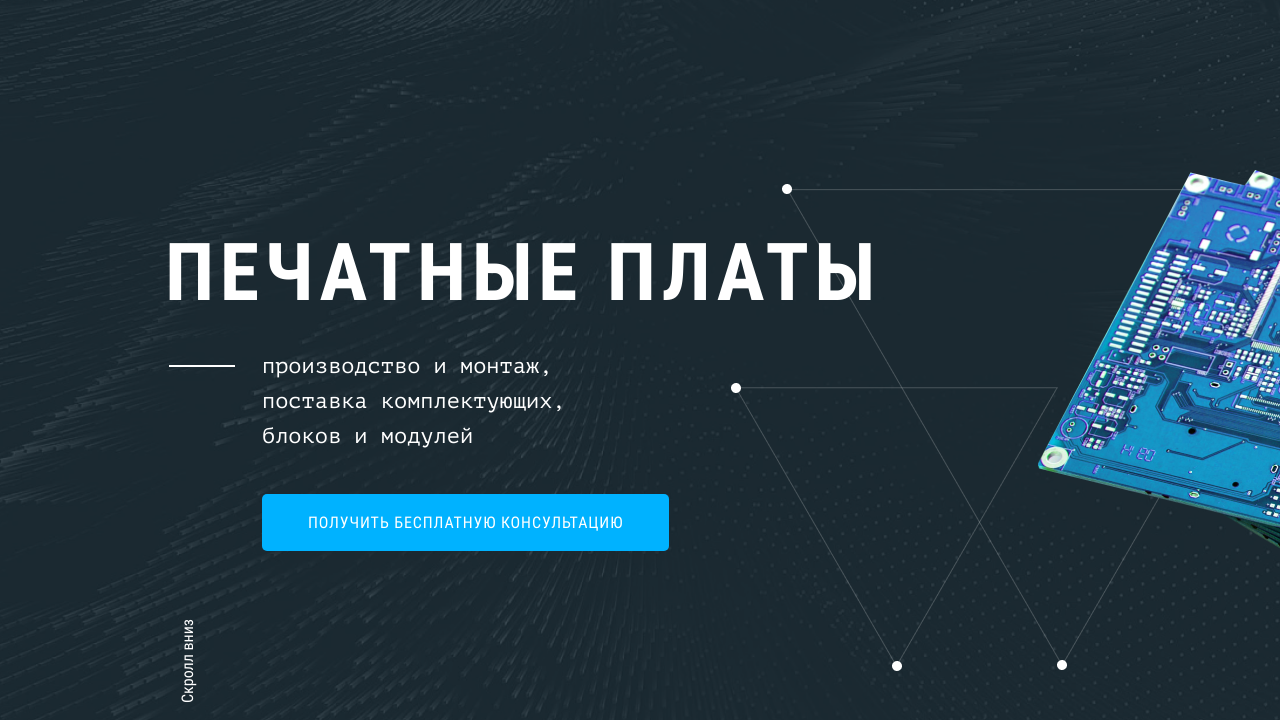
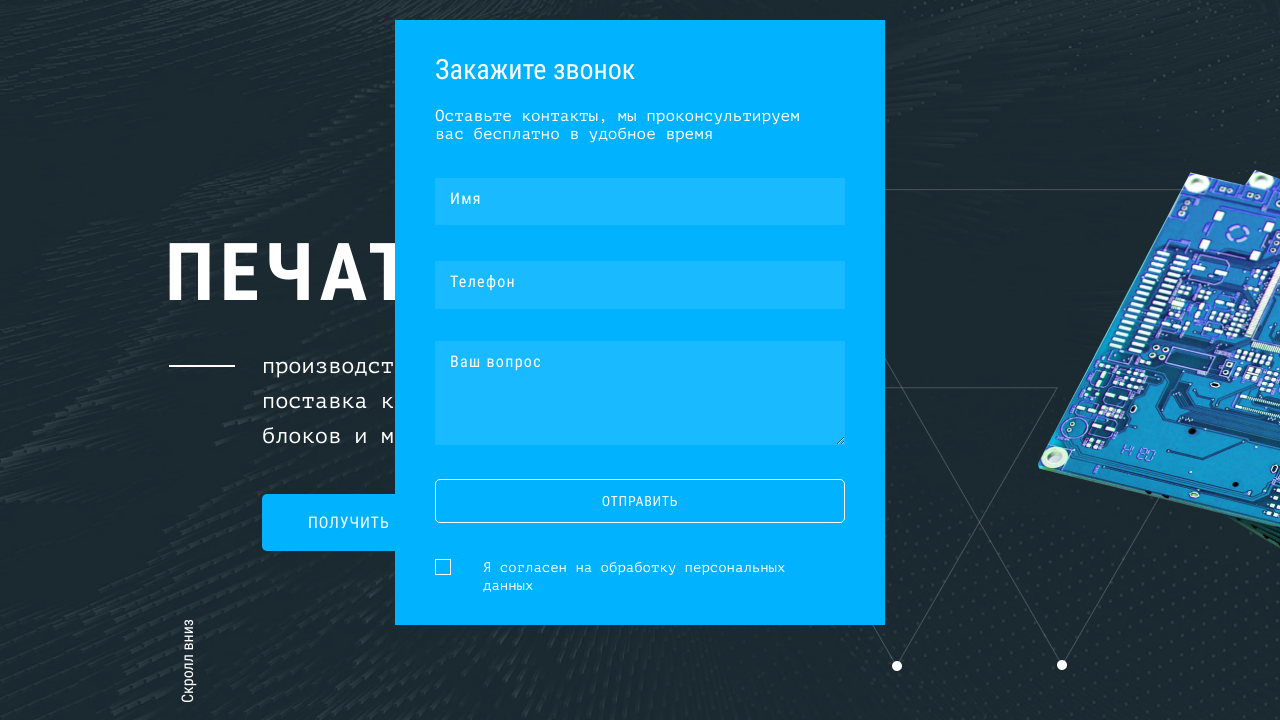
Before and after one commit to aobrazovskaya/smart-device, a website: page source/index.html in a window 1280 px wide. Shown: the part 88-808 px from the top of the page. Drawn offline with nearby package versions, Linux system fonts and the light colour scheme; files that its build step writes are made by us from their sources; files whose address does not match are found by name.

Commit message:
Добавляет модальное окно и его стилизацию

```diff
--- a/source/index.html
+++ b/source/index.html
@@ -279,6 +279,24 @@
       </div>
     </div>
   </footer>
+
+  <div class="modal">
+    <form>
+      <p class="form__header">Закажите звонок</p>
+      <p class="form__text">Оставьте контакты, мы проконсультируем вас бесплатно в удобное время</p>
+      <div class="form__fields">
+        <input placeholder="Имя" name="name" type="text" />
+        <input placeholder="Телефон" name="tel" type="number" />
+        <textarea name="question">Ваш вопрос</textarea>
+        <button type="submit">Отправить</button>
+        <label class="form__terms">
+          <input class="visually-hidden" type="checkbox" name="agreement" />
+          <span class="checkbox-container"></span>
+          <span>Я согласен на обработку персональных данных</span>
+        </label>
+      </div>
+    </form>
+  </div>
 </body>
 
 </html>
--- /dev/null
+++ b/source/sass/blocks/modal/modal.scss
@@ -0,0 +1,68 @@
+.modal {
+  position: absolute;
+  top: 13.5%;
+  left: 50%;
+
+  margin-left: -245px;
+  padding: 30px 40px;
+  width: 490px;
+  min-height: 605px;
+
+  color: $font-color-light;
+  background-color: $main-color;
+
+  .form__header {
+    margin: 0;
+    font-size: 28px;
+  }
+
+  .form__text {
+    margin: 0;
+    padding-left: 0;
+    padding-right: 20px;
+    padding-bottom: 35px;
+  }
+
+  .form__fields {
+    padding: 0;
+
+    input,
+    textarea {
+      padding-top: 12px;
+    }
+
+    input[name="name"] {
+      margin-bottom: 36px;
+      width: 100%;
+    }
+
+    input[name="tel"] {
+      width: 100%;
+    }
+
+    textarea {
+      margin-top: 32px;
+      margin-bottom: 34px;
+      min-height: 104px;
+    }
+
+    button {
+      margin-bottom: 28px;
+      width: 100%;
+    }
+
+    label {
+      width: 98%;
+    }
+  }
+
+  .checkbox-container {
+    margin-right: 32px;
+  }
+}
+
+@media (max-width: $tablet-width) {
+  .modal {
+    display: none;
+  }
+}
--- a/source/sass/style.scss
+++ b/source/sass/style.scss
@@ -9,6 +9,7 @@
 @import "./blocks/services/services.scss";
 @import "./blocks/form/form.scss";
 @import "./blocks/page-footer/page-footer.scss";
+@import "./blocks/modal/modal.scss";
 
 .main {
   background-image: url('../img/background-light-desktop.png');
```
